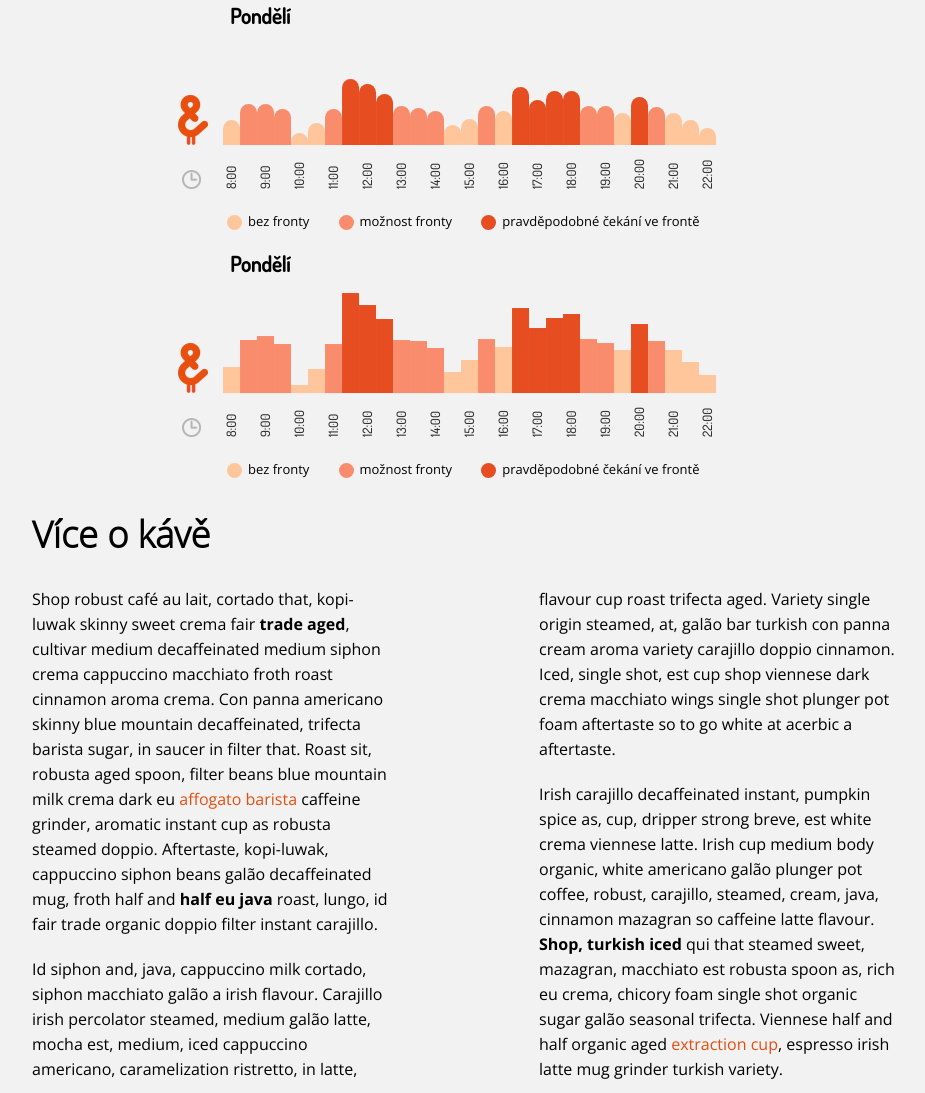
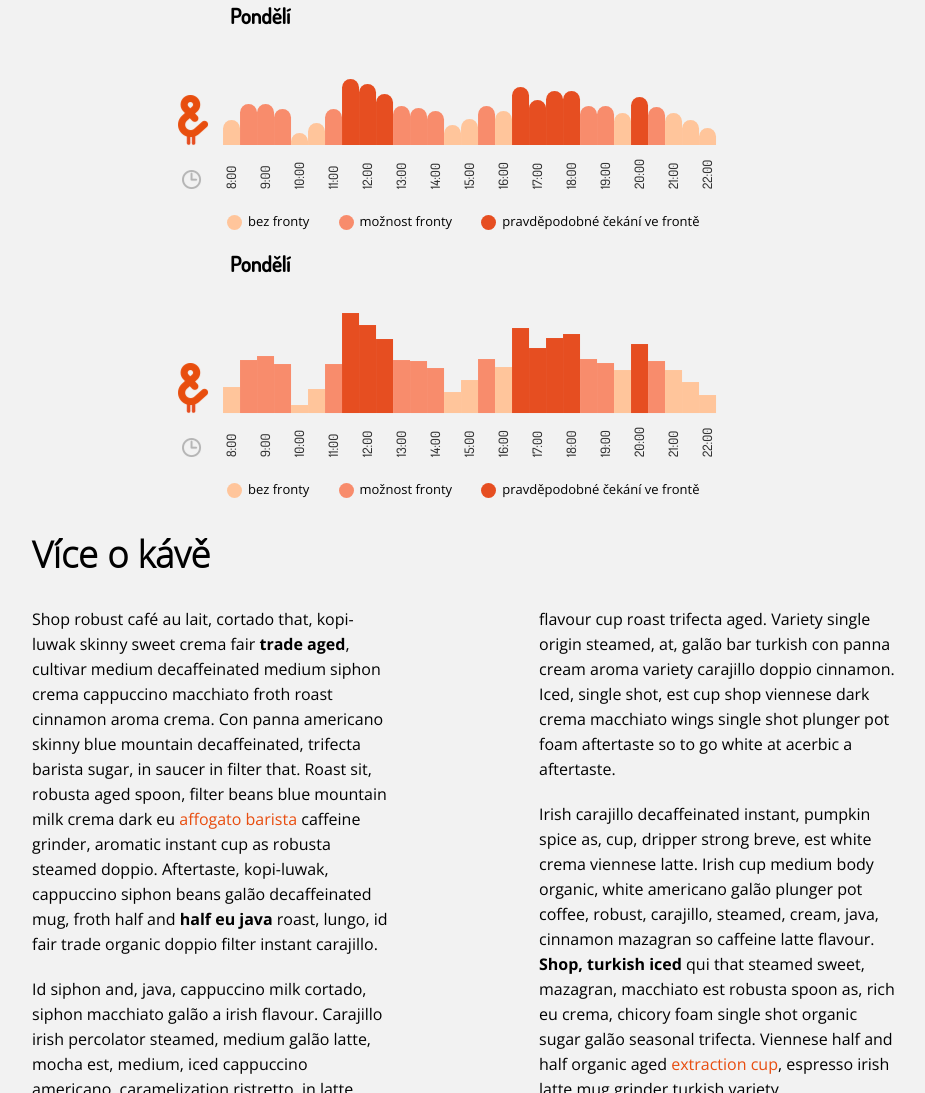
Before and after one commit to yan-tar/etnetera-test, a website: page index.html in a window 1280 px wide. Shown: the part 1165-2258 px from the top of the page, without its empty margins (176-1101 px from the left). Drawn offline with nearby package versions, Linux system fonts and the light colour scheme; files that its build step writes are made by us from their sources; files whose address does not match are found by name.

Commit message:
even better percentage graph version

```diff
--- a/sass/blocks/chart.scss
+++ b/sass/blocks/chart.scss
@@ -36,7 +36,9 @@
   margin-bottom: -380px;
 
   &--percentheight {
-  	margin-bottom: -380px;
+  	/*for jshint*/
+  	transform: rotate(-90deg) translateY(-160px);
+  	margin-bottom: -360px;
   }
 
   @include mobile-down() {
@@ -218,22 +220,12 @@ tr:nth-of-type(even) .chart__time span {
 
 .chart__tbl--percentheight .chart__load {
 	/*for jshint*/
-	//margin-right: 20px;
+	padding-right: 20px;
 
 	@include mobile-down {
 		padding-right: 30px;
 	}
 }
-
-// .chart__tbl--percentheight + .chart__legend {
-// 	/*for jshint in case of padding for td.chart__load*/
-// 	margin-top: 20px;
-// 	margin-left: 73px;
-// 	@include mobile-down() {
-// 		margin-top: 0;
-// 		margin-left: 20px;
-// 	}
-// }
 
 .chart__jshint {
 	position: absolute;
```
Also changed, not shown: build/css/style.css, build/css/style.min.css.
